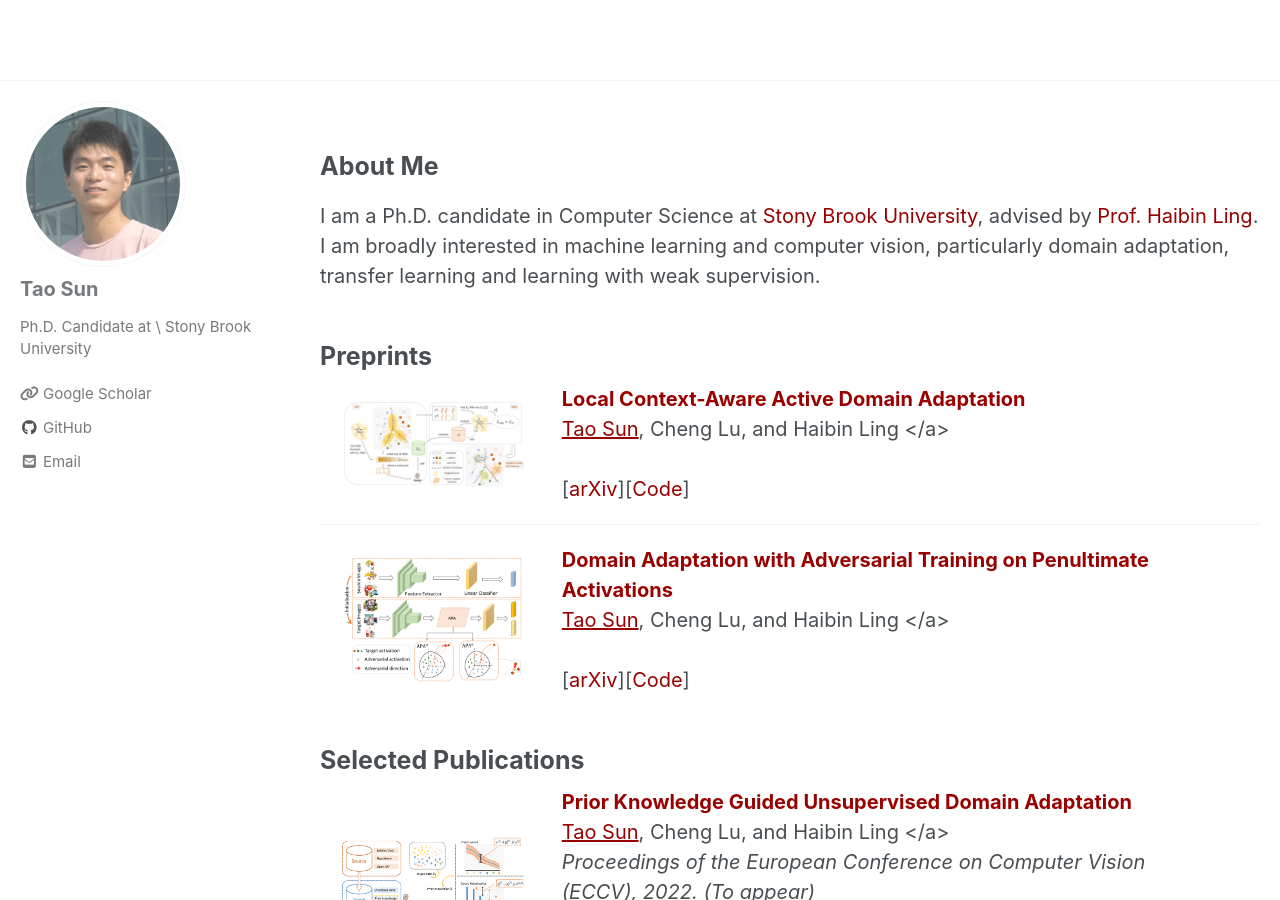
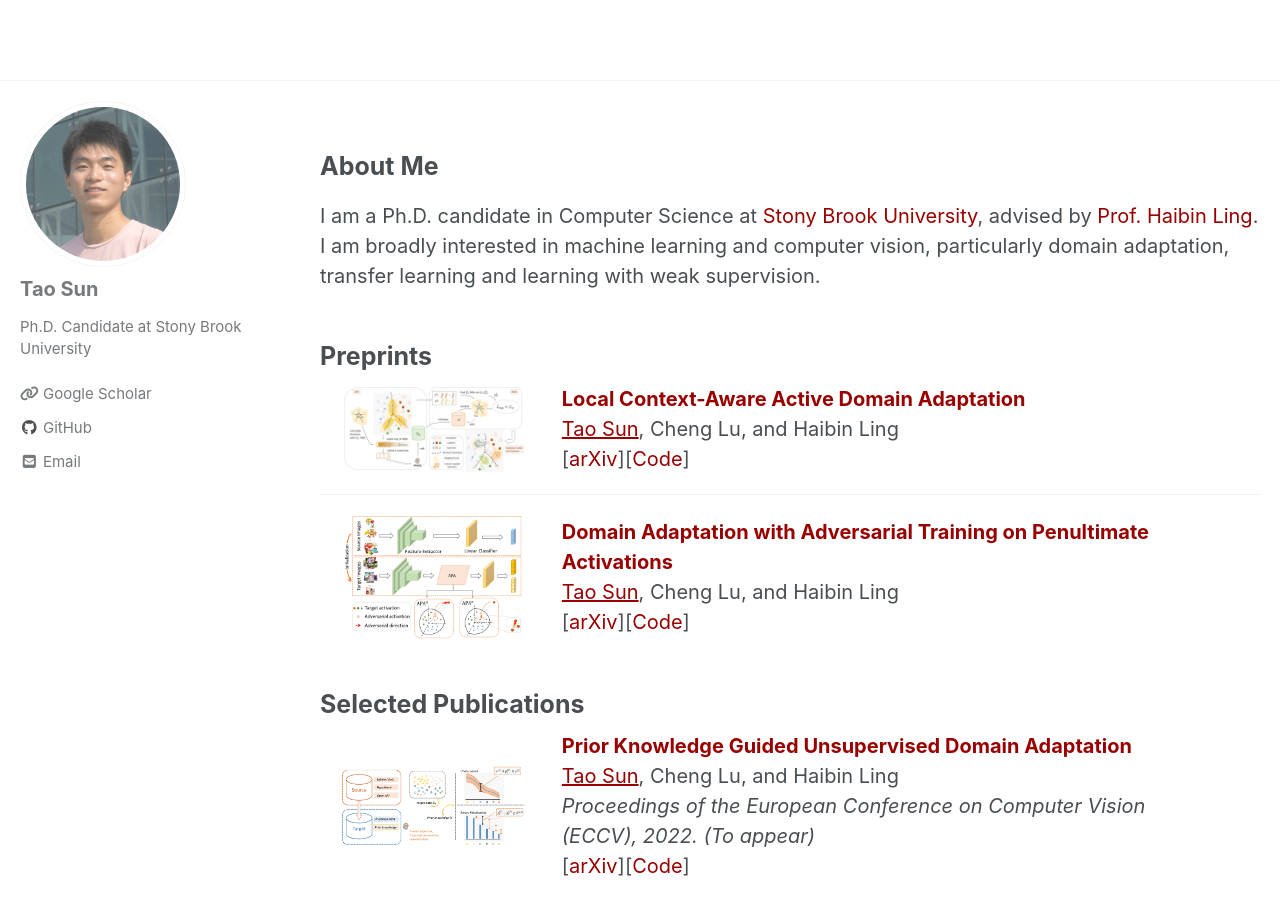
Before and after one commit to tsun/tsun.github.io, a Jekyll site: the page built from _pages/home.md, in a window 1280 px wide and 900 px high. Built offline with Jekyll 4.4.1, drawn with Linux system fonts in a browser that asks for light colours; cached includes are drawn as plain includes; nearby versions of some CDN libraries.

Commit message:
update page

```diff
--- a/_config.yml
+++ b/_config.yml
@@ -109,7 +109,7 @@
 author:
   name             : "Tao Sun"
   avatar           : "/images/bio.jpg" # path of avatar image, e.g. "/assets/images/bio-photo.jpg"
-  bio              : "Ph.D. Candidate at \\ Stony Brook University"
+  bio              : "Ph.D. Candidate at Stony Brook University"
   # location         :  "Stony Brook, NY"
   email            : "tao@cs.stonybrook.edu"
   links:
--- a/_pages/home.md
+++ b/_pages/home.md
@@ -19,10 +19,8 @@
    <div class="img"><img class="img_responsive" src="/images/pub/arxiv22b.png"></div>
    <div class="text">
      <div class="title"><a style="color:#990000; font-weight:bold;">Local Context-Aware Active Domain Adaptation </a></div>
-     <div class="authors"><a style="text-decoration:underline;">Tao Sun</a>, Cheng Lu, and Haibin Ling </a></div>
-     <br>
+     <div class="authors"><a style="text-decoration:underline;">Tao Sun</a>, Cheng Lu, and Haibin Ling </div>
      [<a href="https://arxiv.org/abs/2208.12856" target="_blank" rel="nofollow" style="color:#990000;">arXiv</a>][<a href="https://github.com/tsun/LADA" target="_blank" rel="nofollow" style="color:#990000;">Code</a>]
-     <br>
    </div>
  </div>
 
@@ -33,10 +31,8 @@
    <div class="img"><img class="img_responsive" src="/images/pub/arxiv22a.png"></div>
    <div class="text">
      <div class="title"><a style="color:#990000; font-weight:bold;">Domain Adaptation with Adversarial Training on Penultimate Activations </a></div>
-     <div class="authors"><a style="text-decoration:underline;">Tao Sun</a>, Cheng Lu, and Haibin Ling  </a></div>
-     <br>
+     <div class="authors"><a style="text-decoration:underline;">Tao Sun</a>, Cheng Lu, and Haibin Ling </div>
      [<a href="https://arxiv.org/abs/2208.12853" target="_blank" rel="nofollow" style="color:#990000;">arXiv</a>][<a href="https://github.com/tsun/APA" target="_blank" rel="nofollow" style="color:#990000;">Code</a>]
-     <br>
    </div>
  </div>
 
@@ -48,11 +44,9 @@
    <div class="img"><img class="img_responsive" src="/images/pub/eccv22.png"></div>
    <div class="text">
      <div class="title"><a style="color:#990000; font-weight:bold;">Prior Knowledge Guided Unsupervised Domain Adaptation </a></div>
-     <div class="authors"><a style="text-decoration:underline;">Tao Sun</a>, Cheng Lu, and Haibin Ling  </a></div>
+     <div class="authors"><a style="text-decoration:underline;">Tao Sun</a>, Cheng Lu, and Haibin Ling </div>
      <div> <em>Proceedings of the European Conference on Computer Vision (ECCV), 2022. (To appear)</em> </div>
-     <br>
      [<a href="https://arxiv.org/abs/2207.08877" target="_blank" rel="nofollow" style="color:#990000;">arXiv</a>][<a href="https://github.com/tsun/KUDA" target="_blank" rel="nofollow" style="color:#990000;">Code</a>]
-     <br>
    </div>
  </div>
 
@@ -65,9 +59,7 @@
      <div class="title"><a style="color:#990000; font-weight:bold;">Safe Self-Refinement for Transformer-based Domain Adaptation</a></div>
      <div class="authors"><a style="text-decoration:underline;">Tao Sun</a>, Cheng Lu, Tianshuo Zhang, and Haibin Ling </div>
      <div> <em>Proceedings of the IEEE/CVF Conference on Computer Vision and Pattern Recognition (CVPR), 2022.</em> </div>
-     <br>
      [<a href="https://arxiv.org/abs/2204.07683" target="_blank" rel="nofollow" style="color:#990000;">arXiv</a>][<a href="https://github.com/tsun/SSRT" target="_blank" rel="nofollow" style="color:#990000;">Code</a>]
-     <br>
    </div>
 </div>
 
@@ -80,8 +72,6 @@
      <div class="title"><a style="color:#990000; font-weight:bold;">End-to-end Full Projector Compensation</a></div>
      <div class="authors">Bingyao Huang, <a style="text-decoration:underline;">Tao Sun</a>, and Haibin Ling </div>
      <div>   <em>IEEE Transactions on Pattern Analysis and Machine Intelligence, 44(6):2953-2967, 2022.</em> </div>
-     <br>
      [<a href="https://arxiv.org/abs/2008.00965" target="_blank" rel="nofollow" style="color:#990000;">arXiv</a>][<a href="https://github.com/BingyaoHuang/CompenNeSt-plusplus" target="_blank" rel="nofollow" style="color:#990000;">Code</a>]
-     <br>
      </div>
 </div>
```
